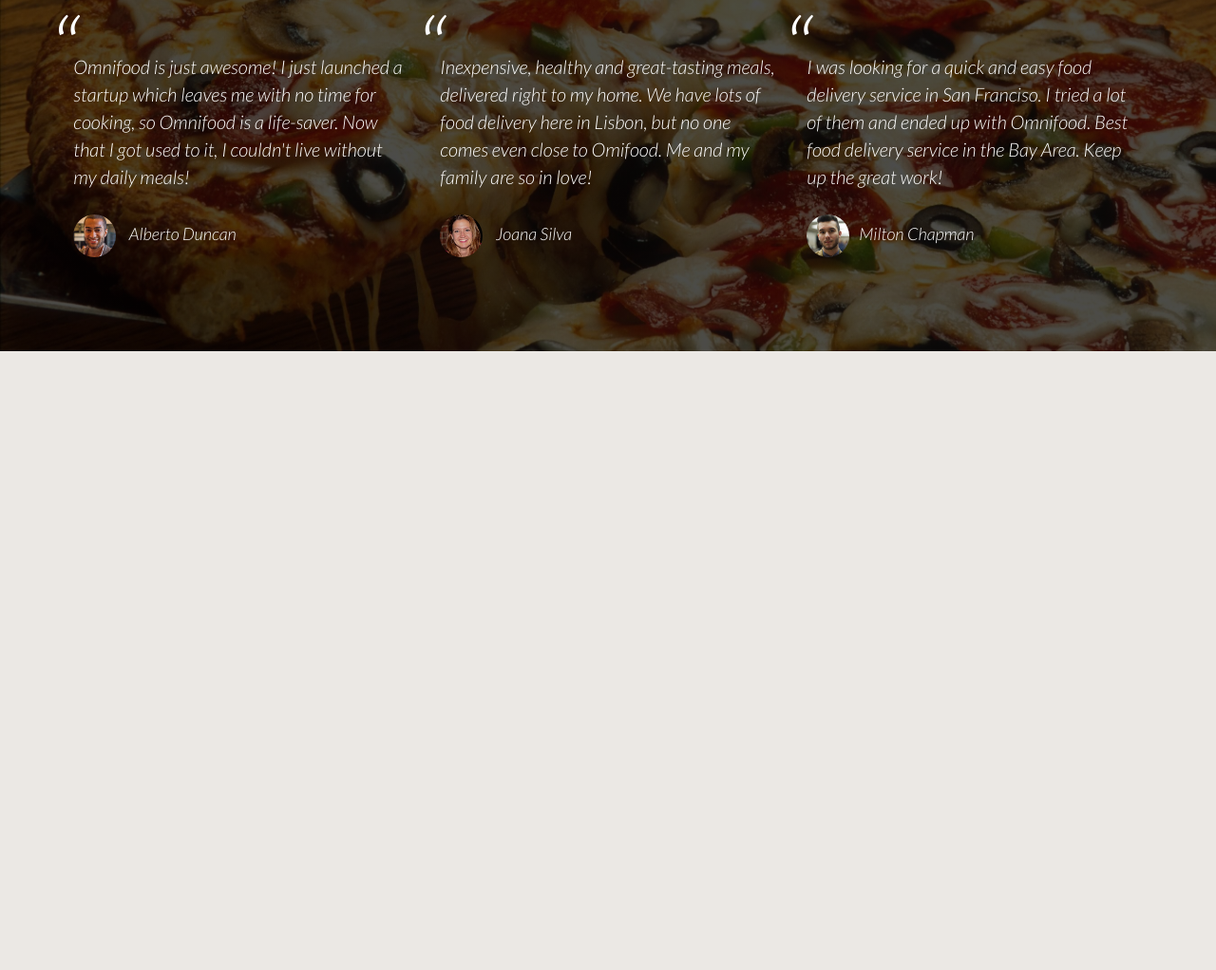
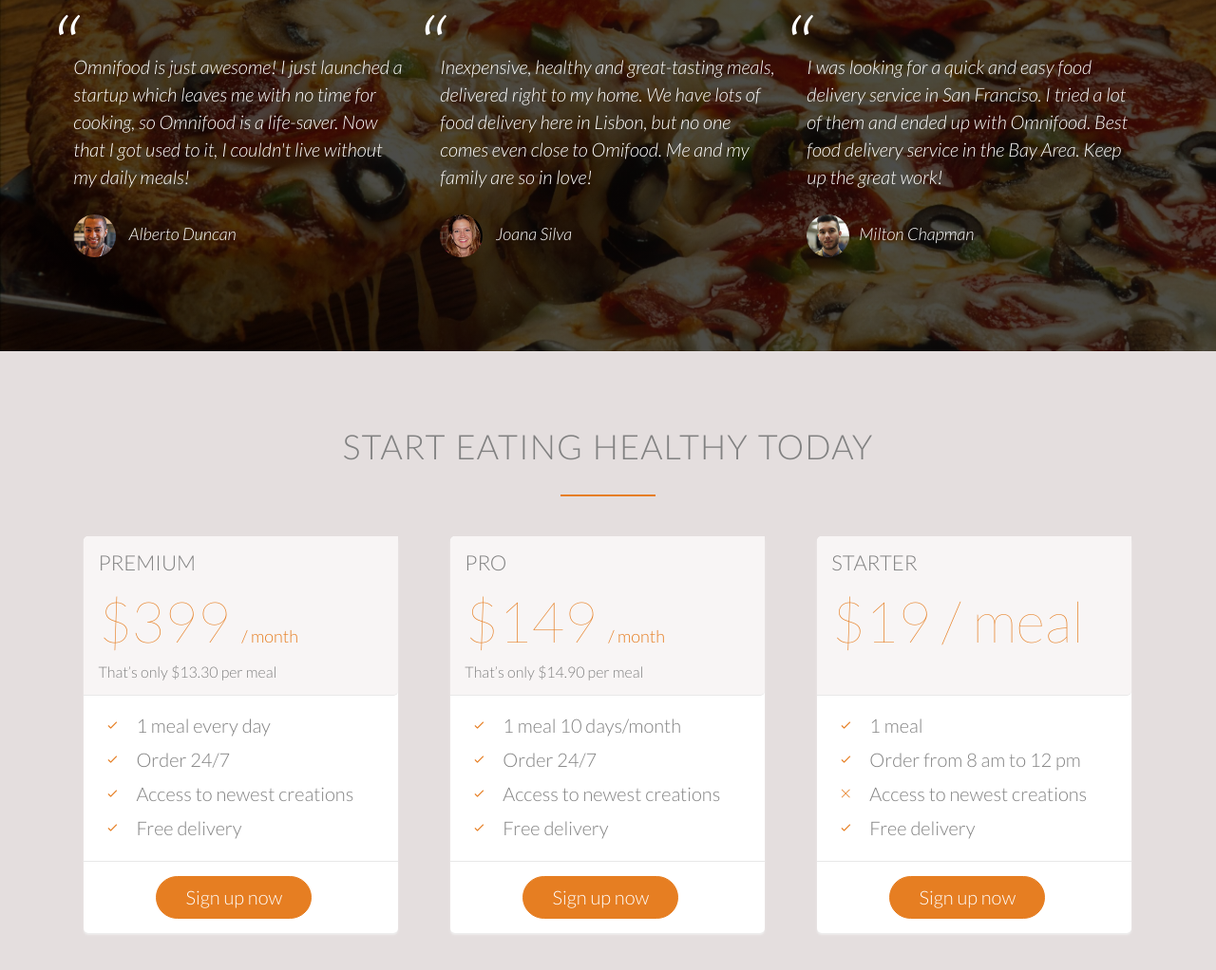
Before and after one commit to Raghavmittal648/omni-food, a plain HTML site: page index.html in a window 1280 px wide. Shown: the part 3562-4584 px from the top of the page at 95% size. Before the commit the page ends 3932 px from the top, so only its background shows below. Drawn offline with Linux system fonts and the light colour scheme; files whose address does not match are found by name.

Commit message:
Add Montly Plans

```diff
--- a/Resources/CSS/style.css
+++ b/Resources/CSS/style.css
@@ -420,3 +420,61 @@ cite img{
     margin-right: 10px;
     vertical-align: middle;
 }
+
+
+/* ------------------------------------------------------------------------- */
+                               /* SIGN UP  */
+/* ------------------------------------------------------------------------- */
+
+
+.section-plans{
+    background-color: rgb(228, 222, 222);
+}
+
+.plan-box{
+    background-color: white;
+    border-radius: 5px;
+    width: 90%;
+    margin-left: 5%;
+    box-shadow: 0 2px 2px #efefef;
+}
+
+.plan-box div{
+    padding: 15px;
+    border-bottom: 1px solid #e8e8e8;
+}
+
+.plan-box div:first-child{
+    background-color: #f8f5f5;
+    border-top-left-radius: 5px;
+    border-bottom-right-radius: 5px;
+}
+
+.plan-box div:last-child{
+    text-align: center;
+    border: 0;
+}
+
+.plan-price{
+    font-size: 300%;
+    margin-bottom: 10px;
+    font-weight: 100;
+    color: #e67e22;
+}
+
+.plan-price span{
+    font-size: 30%;
+    font-weight: 300;
+}
+
+.plan-price-meal{
+    font-size: 80%;
+}
+
+.plan-box ul{
+    list-style: none;
+}
+
+.plan-box ul li{
+    padding: 5px 0;
+}
--- a/index.html
+++ b/index.html
@@ -46,31 +46,24 @@
                 <h3>Up to 365 days/year</h3>
                 <p>Never cook again! We really mean that. Our subscription plans include up to 365 days/year coverage.
                     You can also choose to order more flexibly if that's your style.</p>
-
             </div>
-
             <div class="col span-1-of-4 box">
                 <i class="ion-ios-stopwatch-outline icon-big"></i>
                 <h3>Ready in 20 minutes</h3>
                 <p>You're only twenty minutes away from your delicious and super healthy meals delivered right to
                     your home. We work with the best chefs in each town to ensure that you're 100% happy.</p>
-
             </div>
-
             <div class="col span-1-of-4 box">
                 <i class="ion-ios-nutrition-outline icon-big"></i>
                 <h3>100% organic</h3>
                 <p>All our vegetables are fresh, organic and local. Animals are raised without added hormones or
                     antibiotics. Good for your health, the environment, and it also tastes better!</p>
-
             </div>
-
             <div class="col span-1-of-4 box">
                 <i class="ion-ios-cart-outline icon-big"></i>
                 <h3>Order anything</h3>
                 <p>We don't limit your creativity, which means you can order whatever you feel like. You can
                     also choose from our menu containing over 100 delicious meals. It's up to you!</p>
-
             </div>
         </div>
     </section>
@@ -141,15 +134,12 @@
                     <div>3</div>
                     <p>Enjoy your meal after less than 20 minutes. See you the next time!</p>
                 </div>
-
                 <a href="#" class="btn-app"><img src="/Resources/CSS/img/download-ios.png" alt="App Store Button"></a>
                 <a href="#" class="btn-app"><img src="/Resources/CSS/img/download-app-android.png"
                         alt="Play Store Button"></a>
             </div>
         </div>
-
     </section>
-
     <section class="section-cities">
         <div class="row">
             <h2>We're currently in these cities</h2>
@@ -224,7 +214,6 @@
                         </div>
                     </div>
     </section>
-
     <section class="section-testimonials">
         <div class="row">
             <h2>Our customers can't live without us</h2>
@@ -238,20 +227,88 @@
                 </blockquote>
             </div>
             <div class="col span-1-of-3">
-                <blockquote>Inexpensive, healthy and great-tasting meals, delivered right to my home. We have lots of food delivery here in Lisbon,
+                <blockquote>Inexpensive, healthy and great-tasting meals, delivered right to my home. We have lots of
+                    food delivery here in Lisbon,
                     but no one comes even close to Omifood. Me and my family are so in love!
                     <cite> <img src="/Resources/CSS/img/customer-2.jpg" alt="Image"> Joana Silva</cite>
                 </blockquote>
             </div>
             <div class="col span-1-of-3">
-                <blockquote>I was looking for a quick and easy food delivery service in San Franciso. I tried a lot of them and ended up with
+                <blockquote>I was looking for a quick and easy food delivery service in San Franciso. I tried a lot of
+                    them and ended up with
                     Omnifood. Best food delivery service in the Bay Area. Keep up the great work!
                     <cite> <img src="/Resources/CSS/img/customer-3.jpg" alt="Image">Milton Chapman</cite>
                 </blockquote>
             </div>
+        </div>
+    </section>
+    <section class="section-plans">
+        <div class="row">
+            <h2>Start eating healthy today</h2>
+        </div>
+        <div class="row">
+            <div class="col span-1-of-3">
+                <div class="plan-box">
+                    <div>
+                        <h3>Premium</h3>
+                        <p class="plan-price">$399 <span>/ month</span></p>
+                        <p class="plan-price-meal">That’s only $13.30 per meal</p>
+                    </div>
+                    <div>
+                        <ul>
+                            <li><i class="ion-ios-checkmark-empty icon-small"></i>1 meal every day</li>
+                            <li><i class="ion-ios-checkmark-empty icon-small"></i>Order 24/7</li>
+                            <li><i class="ion-ios-checkmark-empty icon-small"></i>Access to newest creations</li>
+                            <li><i class="ion-ios-checkmark-empty icon-small"></i>Free delivery</li>
+                        </ul>
+                    </div>
+                    <div>
+                        <a href="#" class="btn btn-full">Sign up now</a>
+                    </div>
+                </div>
+            </div>
+            <div class="col span-1-of-3">
+                <div class="plan-box">
+                    <div>
+                        <h3>Pro</h3>
+                        <p class="plan-price">$149 <span>/ month</span></p>
+                        <p class="plan-price-meal">That’s only $14.90 per meal</p>
+                    </div>
+                    <div>
+                        <ul>
+                            <li><i class="ion-ios-checkmark-empty icon-small"></i>1 meal 10 days/month</li>
+                            <li><i class="ion-ios-checkmark-empty icon-small"></i>Order 24/7</li>
+                            <li><i class="ion-ios-checkmark-empty icon-small"></i>Access to newest creations</li>
+                            <li><i class="ion-ios-checkmark-empty icon-small"></i>Free delivery</li>
+                        </ul>
+                    </div>
+                    <div>
+                        <a href="#" class="btn btn-full">Sign up now</a>
+                    </div>
+                </div>
+            </div>
+            <div class="col span-1-of-3">
+                <div class="plan-box">
+                    <div>
+                        <h3>Starter</h3>
+                        <p class="plan-price">$19 <sp>/ meal</span></p>
+                        <p class="plan-price-meal">&nbsp;</p>
+                    </div>
+                    <div>
+                        <ul>
+                            <li><i class="ion-ios-checkmark-empty icon-small"></i>1 meal</li>
+                            <li><i class="ion-ios-checkmark-empty icon-small"></i>Order from 8 am to 12 pm</li>
+                            <li><i class="ion-ios-close-empty icon-small"></i>Access to newest creations</li>
+                            <li><i class="ion-ios-checkmark-empty icon-small"></i>Free delivery</li>
+                        </ul>
+                    </div>
+                    <div>
+                        <a href="#" class="btn btn-full">Sign up now</a>
+                    </div>
+                </div>
+            </div>
+        </div>
 
-
-        </div>
     </section>
 </body>
 
```
